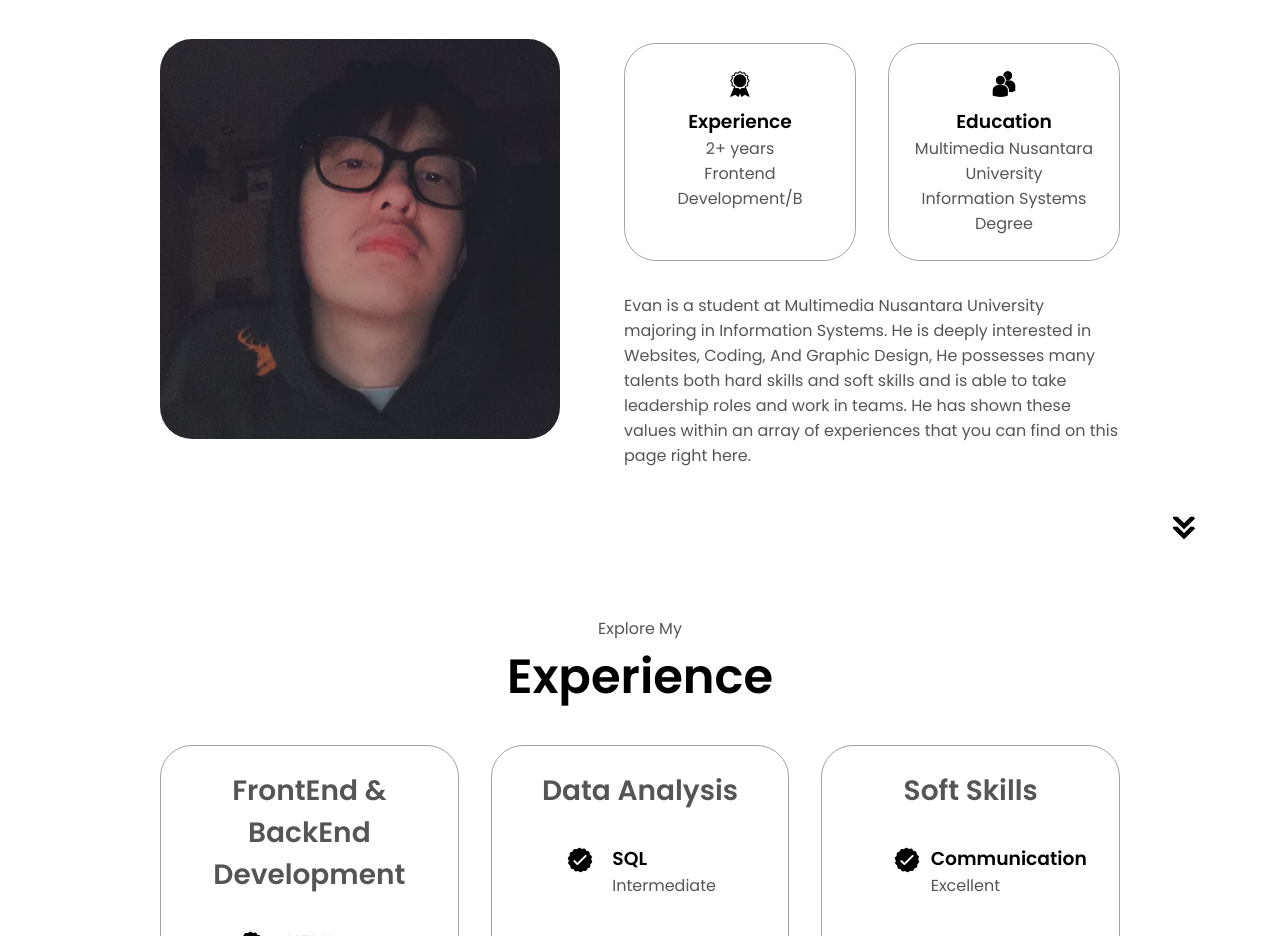
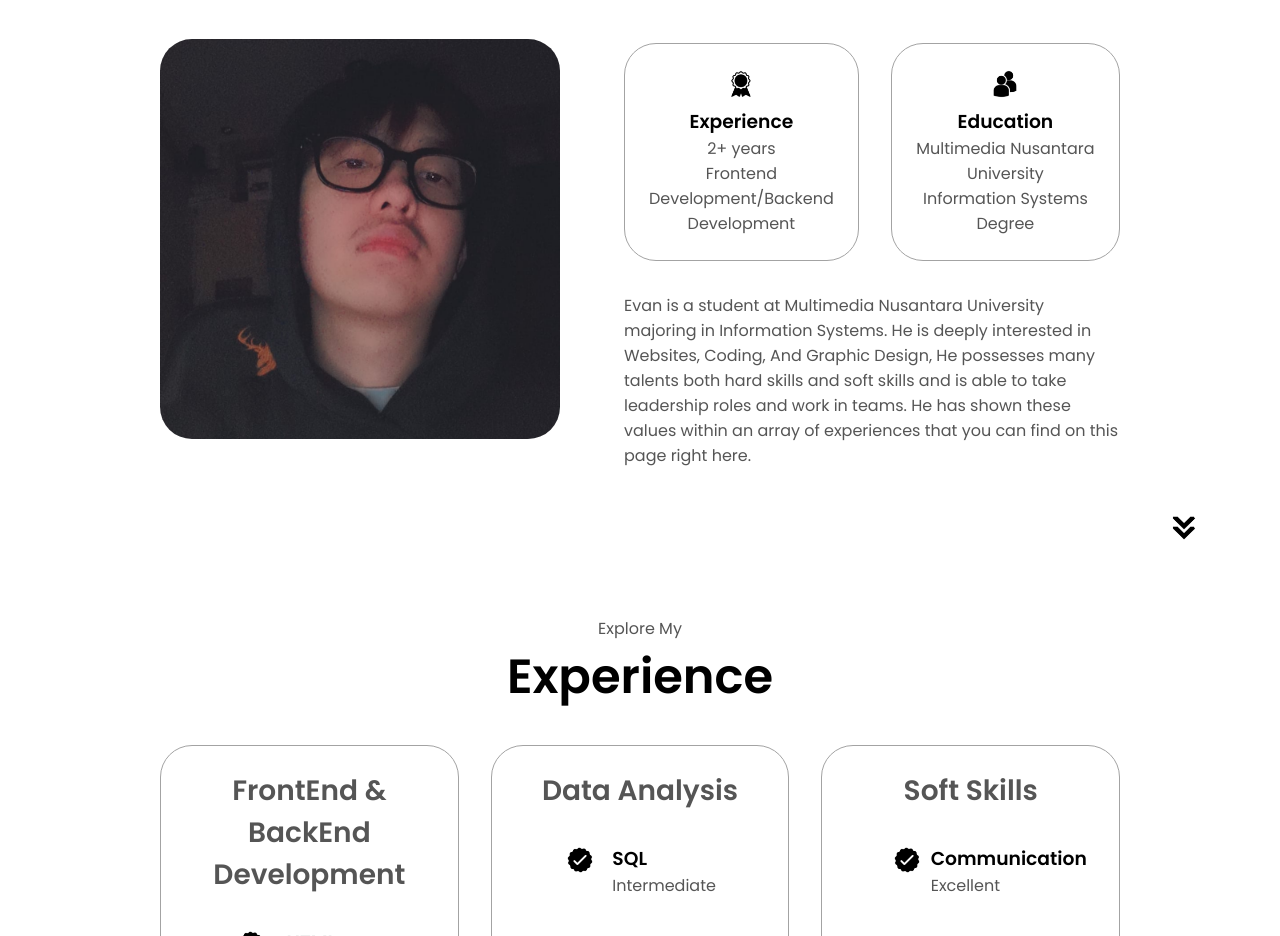
Before and after one commit to Parami1125/My-Portofolio, a plain HTML site: page index.html in a window 1280 px wide. Shown: the part 1080-2016 px from the top of the page. Drawn offline with nearby package versions, Linux system fonts and the light colour scheme.

Commit message:
Update index.html

```diff
--- a/index.html
+++ b/index.html
@@ -98,7 +98,7 @@
           <div class="details-container">
             <img src="./assets/experience.png" alt="Experience icon" class="icon" />
             <h3>Experience</h3>
-            <p>2+ years <br />Frontend Development/B</p>
+            <p>2+ years <br />Frontend Development/Backend Development</p>
           </div>
           <div class="details-container">
             <img src="./assets/education.png" alt="Education icon" class="icon" />
```
